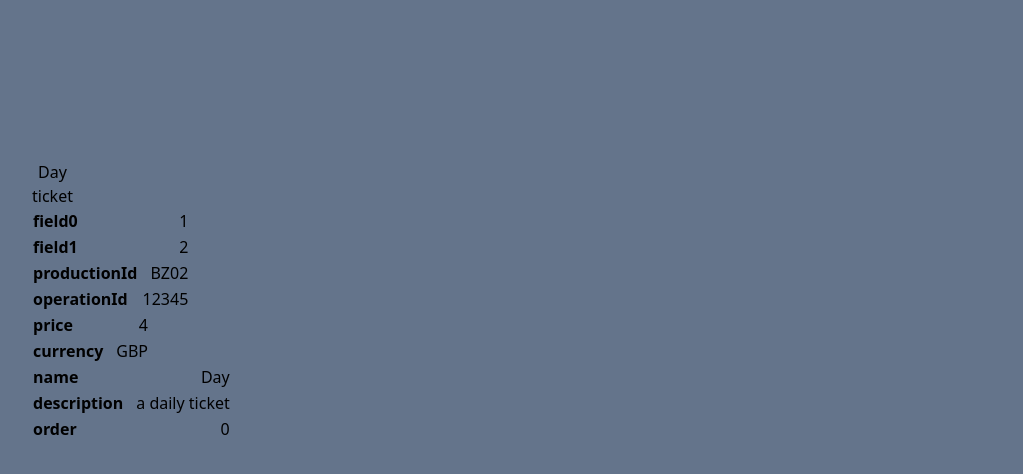
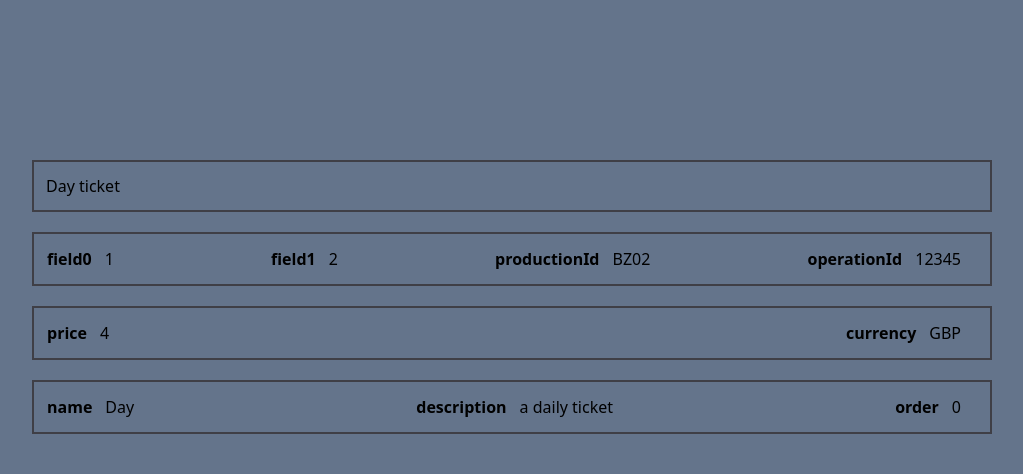
Before and after one commit to Anloms/Urban_Things, a React (Vite) app in the folder mini-app/: page / in a window 1280 px wide. Shown: the top 474 px of the page, without its empty margins (128-1151 px from the left). Built offline with nearby package versions, Linux system fonts and the light colour scheme.

Commit message:
style: Variant component styled

```diff
--- a/mini-app/src/components/Variant.tsx
+++ b/mini-app/src/components/Variant.tsx
@@ -2,20 +2,20 @@ import Template from './Template'
 export default function Variant() {
   return (
     <div className="px-[10rem] py-[5rem] w-[80rem]">
-      <caption>
+      <caption className='table-reusable'>
         Day ticket
       </caption>
-      <table>
+      <table className='table-reusable'>
         <Template value1="field0" value2="1" />
         <Template value1="field1" value2="2" />
         <Template value1="productionId" value2="BZ02" />
         <Template value1="operationId" value2="12345" />
       </table>
-      <table>
+      <table className='table-reusable'>
         <Template value1="price" value2="4" />
         <Template value1="currency" value2="GBP" />
       </table>
-      <table>
+      <table className='table-reusable'>
         <Template value1="name" value2="Day" />
         <Template value1="description" value2="a daily ticket" />
         <Template value1="order" value2="0" />
--- a/mini-app/src/index.css
+++ b/mini-app/src/index.css
@@ -1,3 +1,9 @@
 @tailwind base;
 @tailwind components;
 @tailwind utilities;
+
+@layer components {
+  .table-reusable {
+    @apply flex flex-row justify-between border-collapse border-solid border-zinc-700 border-2 p-3 mb-5
+  }
+}
```
